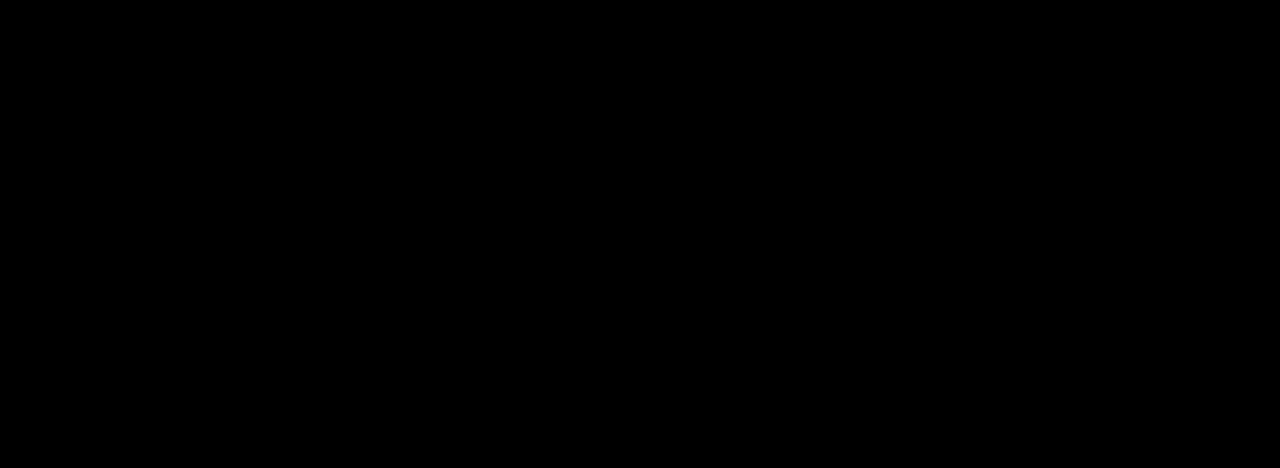
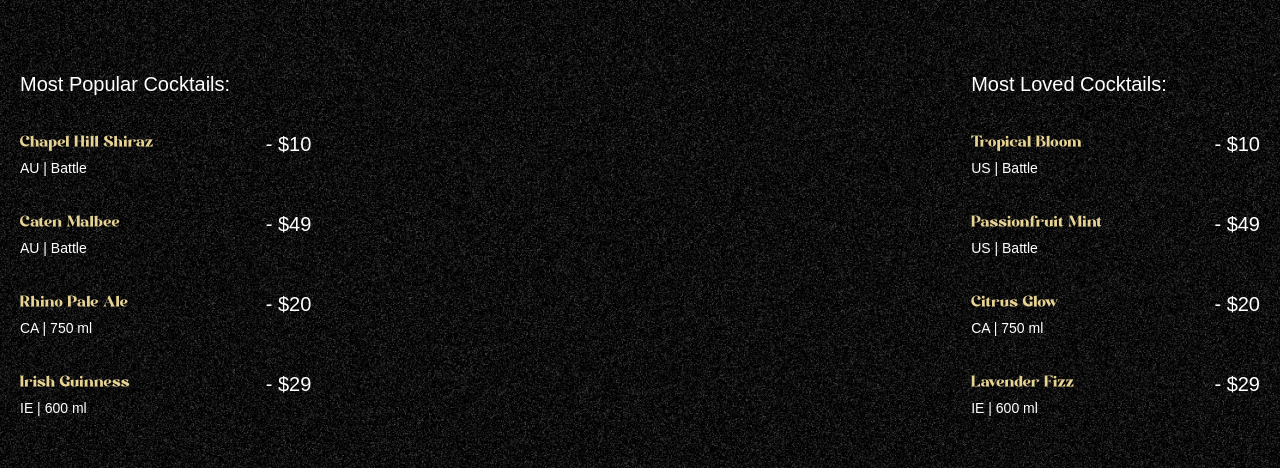
Before and after one commit to rivesh25/premium-restaurant-website, a React (Vite) app: page / in a window 1280 px wide. Shown: the part 890-1358 px from the top of the page. Built offline with nearby package versions, Linux system fonts and the light colour scheme; a web font is replaced by a local one.

Commit message:
Implemented cocktails section

```diff
--- a/src/App.jsx
+++ b/src/App.jsx
@@ -2,6 +2,7 @@
 import gsap from "gsap"
 import Navbar from "./components/Navbar"
 import Hero from "./components/Hero"
+import Cocktails from "./components/Cocktails"
 
 gsap.registerPlugin(ScrollTrigger, SplitText);
 
@@ -10,7 +11,7 @@
     <main>
       <Navbar />
       <Hero />
-      <div className="h-dvh bg-black"></div>
+      <Cocktails />
     </main>
   )
 }
--- /dev/null
+++ b/src/components/Cocktails.jsx
@@ -0,0 +1,67 @@
+import { useGSAP } from "@gsap/react"
+import gsap from "gsap"
+import { cocktailLists, mockTailLists } from "../../constants"
+
+const Cocktails = () => {
+
+    useGSAP(() => {
+        const parallexTimeline = gsap.timeline({
+            scrollTrigger: {
+                trigger: "#cocktails",
+                start: "top 30%",
+                end: "bottom 80%",
+                scrub: true,
+            }
+        })
+        parallexTimeline
+            .from("#c-left-leaf",
+                {
+                    x: -100, y: 100
+                })
+            .from("#c-right-leaf",
+                {
+                    x: 100, y: 100
+                })
+    }, [])
+
+    return (
+        <section id='cocktails' className='noisy'>
+            <img src="/images/cocktail-left-leaf.png" alt="l-leaf" id='c-left-leaf' />
+            <img src="/images/cocktail-right-leaf.png" alt="r-leaf" id='c-right-leaf' />
+
+            <div className="list">
+                <div className="popular">
+                    <h2>Most Popular Cocktails:</h2>
+                    <ul>
+                        {cocktailLists.map(({ name, country, detail, price }) => (
+                            <li key={name}>
+                                <div className='md:me-28'>
+                                    <h3>{name}</h3>
+                                    <p>{`${country} | ${detail}`}</p>
+                                </div>
+                                <span>- {price}</span>
+                            </li>
+                        ))}
+                    </ul>
+                </div>
+
+                <div className="loved">
+                    <h2>Most Loved Cocktails:</h2>
+                    <ul>
+                        {mockTailLists.map(({ name, country, detail, price }) => (
+                            <li key={name}>
+                                <div className='me-28'>
+                                    <h3>{name}</h3>
+                                    <p>{`${country} | ${detail}`}</p>
+                                </div>
+                                <span>- {price}</span>
+                            </li>
+                        ))}
+                    </ul>
+                </div>
+            </div>
+        </section>
+    )
+}
+
+export default Cocktails;
```
